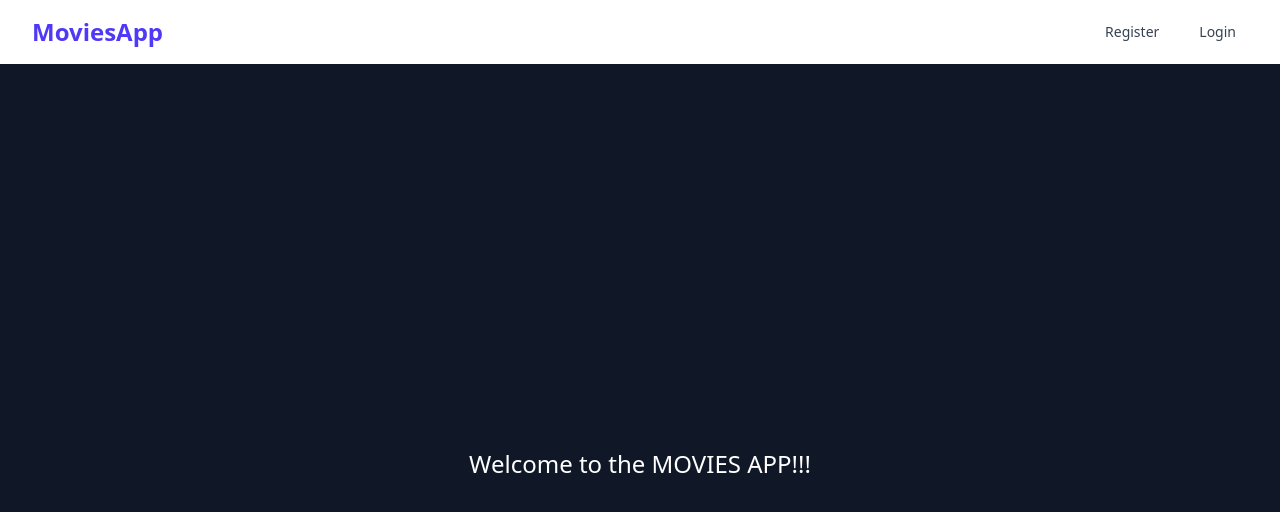
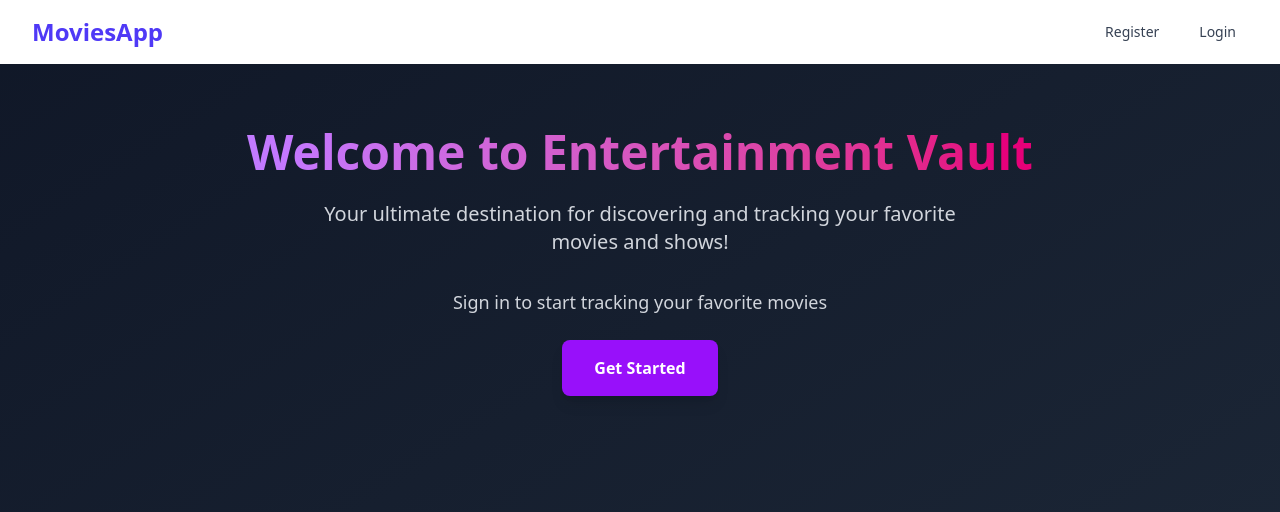
Before and after one commit to ILIAink/MoviesApp, a React (Vite) app in the folder frontend/: page / in a window 1280 px wide. Shown: the top 512 px of the page. Built offline with nearby package versions, Linux system fonts and the light colour scheme; no server answers.

Commit message:
Final UI update

```diff
--- a/frontend/src/pages/Home.jsx
+++ b/frontend/src/pages/Home.jsx
@@ -5,21 +5,89 @@ import { useNavigate } from "react-router";
 const Home = () => {
   const { user } = useContext(GlobalContext);
   const navigate = useNavigate();
+
   return (
-    <div className="h-screen flex flex-col items-center justify-center bg-gray-900 text-white">
-      <h1 className="text-2xl">Welcome to the MOVIES APP!!!</h1>
-      {user && (
-        <div>
-          <button
-            onClick={() => navigate("/searchMovies")}
-            className="bg-purple-400 p-4 mt-4 cursor-pointer rounded-sm"
-          >
-            Search Movies
-            {/* {import.meta.env.VITE_WATCHMODE_API} */}
-          </button>
+    <div className="min-h-screen bg-gradient-to-br from-gray-900 to-gray-800 text-white">
+      <div className="container mx-auto px-4 py-16">
+        <div className="flex flex-col items-center justify-center space-y-8">
+          {/* Hero Section */}
+          <div className="text-center space-y-6">
+            <h1 className="text-5xl font-bold bg-clip-text text-transparent bg-gradient-to-r from-purple-400 to-pink-600">
+              Welcome to Entertainment Vault
+            </h1>
+            <p className="text-xl text-gray-300 max-w-2xl mx-auto">
+              Your ultimate destination for discovering and tracking your
+              favorite movies and shows!
+            </p>
+          </div>
+
+          {/* Main Content */}
+          {user ? (
+            <div className="flex flex-col items-center space-y-6">
+              <p className="text-lg text-purple-300">
+                Welcome back, {user.username}!
+              </p>
+              <div className="flex gap-4">
+                <button
+                  onClick={() => navigate("/searchMovies")}
+                  className="px-8 py-4 bg-purple-600 hover:bg-purple-700 transition-colors duration-300
+                    rounded-lg font-semibold shadow-lg hover:shadow-purple-500/50 flex items-center space-x-2"
+                >
+                  <svg
+                    className="w-5 h-5"
+                    fill="none"
+                    stroke="currentColor"
+                    viewBox="0 0 24 24"
+                  >
+                    <path
+                      strokeLinecap="round"
+                      strokeLinejoin="round"
+                      strokeWidth="2"
+                      d="M21 21l-6-6m2-5a7 7 0 11-14 0 7 7 0 0114 0z"
+                    />
+                  </svg>
+                  <span>Search Movies</span>
+                </button>
+                <button
+                  onClick={() => navigate("/likedMovies")}
+                  className="px-8 py-4 bg-transparent border-2 border-purple-500 hover:bg-purple-500/20
+                    transition-colors duration-300 rounded-lg font-semibold flex items-center space-x-2"
+                >
+                  <svg
+                    className="w-5 h-5"
+                    fill="none"
+                    stroke="currentColor"
+                    viewBox="0 0 24 24"
+                  >
+                    <path
+                      strokeLinecap="round"
+                      strokeLinejoin="round"
+                      strokeWidth="2"
+                      d="M5 5a2 2 0 012-2h10a2 2 0 012 2v16l-7-3.5L5 21V5z"
+                    />
+                  </svg>
+                  <span>My Watchlist</span>
+                </button>
+              </div>
+            </div>
+          ) : (
+            <div className="flex flex-col items-center space-y-6">
+              <p className="text-lg text-gray-300">
+                Sign in to start tracking your favorite movies
+              </p>
+              <button
+                onClick={() => navigate("/login")}
+                className="px-8 py-4 bg-purple-600 hover:bg-purple-700 transition-colors duration-300
+                  rounded-lg font-semibold shadow-lg hover:shadow-purple-500/50"
+              >
+                Get Started
+              </button>
+            </div>
+          )}
         </div>
-      )}
+      </div>
     </div>
   );
 };
+
 export default Home;
```
